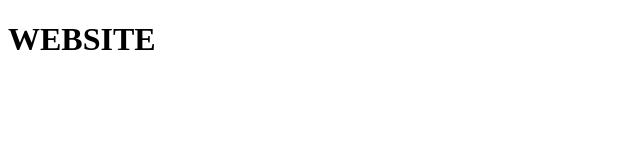
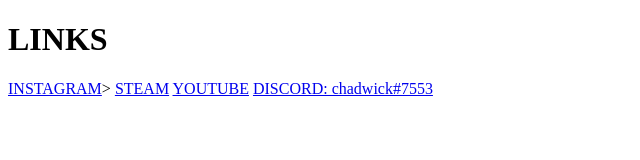
Before and after one commit to cahdwick/cahdwick.github.io, a plain HTML site: page index.html in a window 1280 px wide. Shown: the whole page, without its empty margins (0-640 px from the left). Drawn offline with Linux system fonts and the light colour scheme.

Commit message:
Update index.html

```diff
--- a/index.html
+++ b/index.html
@@ -5,6 +5,10 @@
     <title></title>
   </head>
   <body>
-    <h1>WEBSITE</h1>
+    <h1>LINKS</h1>
+    <a href="instagram.com/william2.trappy">INSTAGRAM</a>>
+    <a href="https://steamcommunity.com/id/BDChadwick/">STEAM</a>
+    <a href="https://www.youtube.com/channel/UCpvxR45bK4uDomsyanKvJaA">YOUTUBE</a>
+    <a href="#">DISCORD: chadwick#7553</a>
   </body>
 </html>
```
